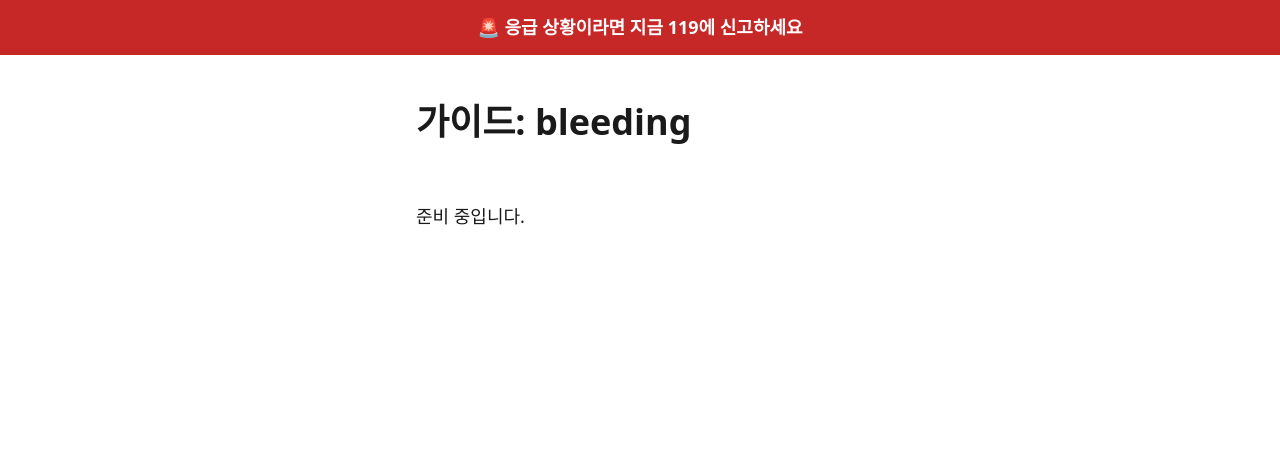
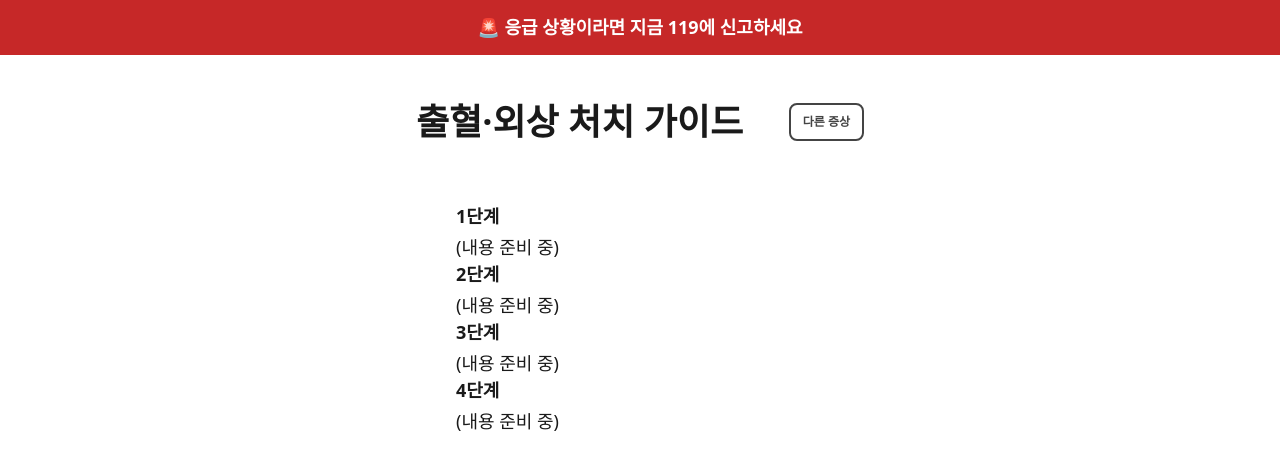
Before and after one commit to soldesk7/gyeot, a React (Vite) app in the folder front/: page /guide/bleeding in a window 1280 px wide. Shown: the top 470 px of the page. Built offline with nearby package versions, Linux system fonts and the light colour scheme.

Commit message:
F2-#2 가이드 뷰어 골격 완성 후 테스트 완료

```diff
--- /dev/null
+++ b/front/src/pages/GuidePage.css
@@ -0,0 +1,37 @@
+video, img {
+  width: 100%;
+  max-width: 100%;
+  height: 200px;
+  object-fit: contain;
+  background: #000;
+  border-radius: 8px;
+}
+.guide-header {
+  display: flex;
+  justify-content: space-between; /* 왼쪽엔 제목, 오른쪽 끝엔 버튼 */
+  align-items: center; /* 세로 가운데 정렬 */
+  gap: 8px;
+}
+
+.guide-back {
+  display: inline-block;
+  padding: 8px 12px;
+  border: 2px solid var(--border);
+  border-radius: 8px;
+  font-size: 12px;
+  font-weight: 700;
+  text-align: center;
+  text-decoration: none;
+  color: var(--border);
+  background: var(--bg);
+  white-space: nowrap;
+}
+.guide-step {
+  list-style: none; /* <ol>의 자동 번호(1. 2. 3.) 끄기 */
+}
+
+.guide-step__number {
+  display: block;
+  font-weight: 700;
+  margin-bottom: 4px;
+}
--- a/front/src/pages/GuidePage.jsx
+++ b/front/src/pages/GuidePage.jsx
@@ -10,14 +10,55 @@
 //   - 모든 콘텐츠에 "출처: 소방청" 같은 실제 출처를 표기한다. 출처 없는 콘텐츠는 보여주지 않는다
 //   - API가 실패하면 오류 안내 + 119 배너 강조로 대응한다 (N-08)
 //   - 화면 B(인식 결과)를 거쳐 오든 홈에서 바로 오든 같은 화면을 재사용한다
-import { useParams } from 'react-router-dom'
+import { Link, useParams } from 'react-router-dom'
+import './GuidePage.css'
+
+const CATEGORY_TITLES = {
+  burn: '화상',
+  bleeding: '출혈·외상',
+  unconscious: '의식저하',
+}
+
+const CATEGORY_STEPS = {
+  burn: [{ text: '흐르는 찬물에 15~20분간 식힌다', videoUrl: '/videos/burn.mp4', imageUrl: '/images/burn.jpg' }, { text: '병원으로 간다.', imageUrl: '/images/burn.jpg'}],
+  bleeding: [{},{},{},{}],
+  unconscious: [],
+}
 
 export default function GuidePage() {
   const { category } = useParams()
   return (
     <main className="page">
-      <h1>{category ? `가이드: ${category}` : '증상 직접 선택'}</h1>
-      <p>준비 중입니다.</p>
+      <div className="guide-header">
+      <h1>{category ? `${CATEGORY_TITLES[category]} 처치 가이드` : '증상 직접 선택'}</h1>
+      {category && <Link className="guide-back" to="/guide">다른 증상</Link>}
+      </div>
+      {category ? (
+  <ol>
+  {CATEGORY_STEPS[category].map((step, i) => (
+    <li key={i} className="guide-step">
+  <span className="guide-step__number">{i + 1}단계</span>
+  {step.videoUrl && <video src={step.videoUrl} controls />}
+  {step.imageUrl && <img src={step.imageUrl} />}
+  {step.text && <p>{step.text}</p>}
+  {!step.text && !step.imageUrl && !step.videoUrl && '(내용 준비 중)'}
+</li>
+
+
+
+  ))}
+</ol>
+) : (
+  <>
+    <Link className="action" to="/guide/burn">화상</Link>
+    <Link className="action" to="/guide/bleeding">출혈·외상</Link>
+    <Link className="action" to="/guide/unconscious">의식저하</Link>
+    <br></br>
+    <Link className="action" to="/">홈으로</Link>
+  </>
+)}
+
+
     </main>
   )
 }
```
